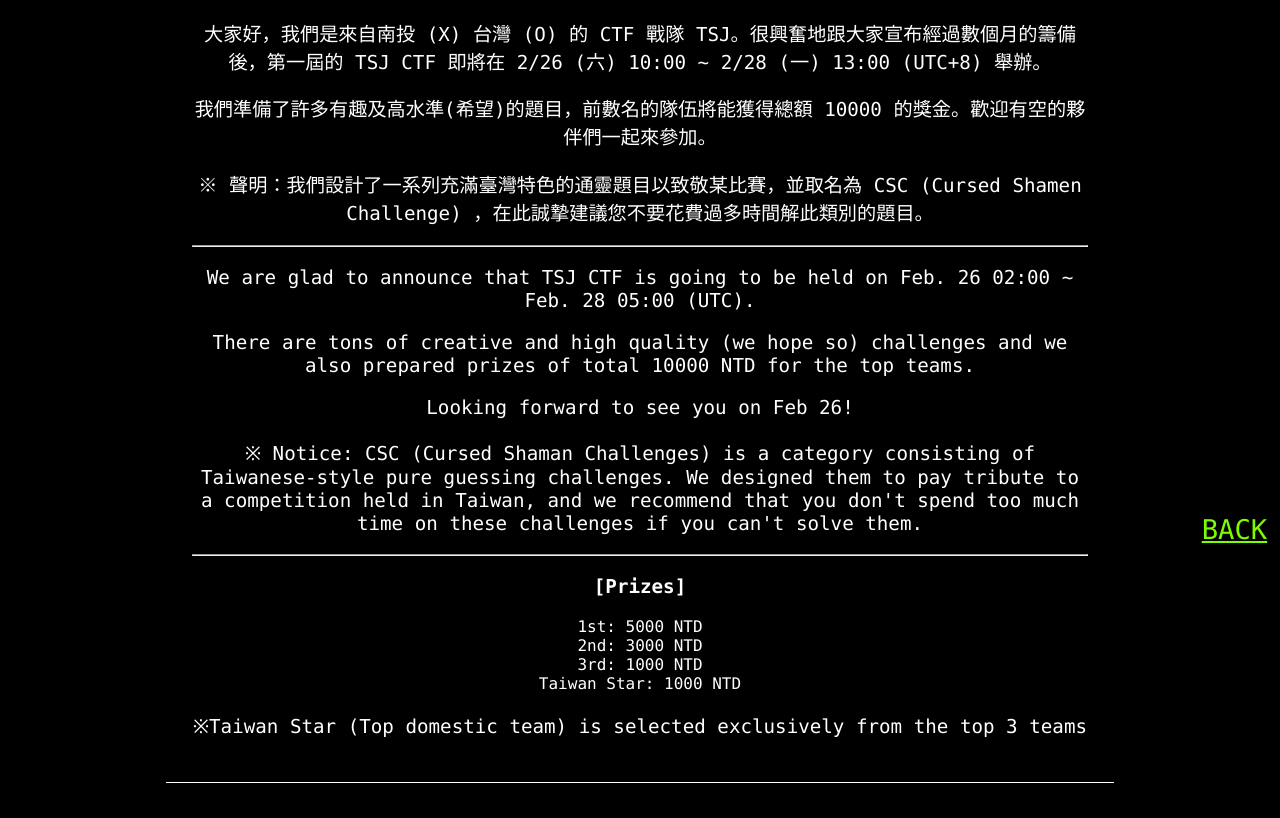
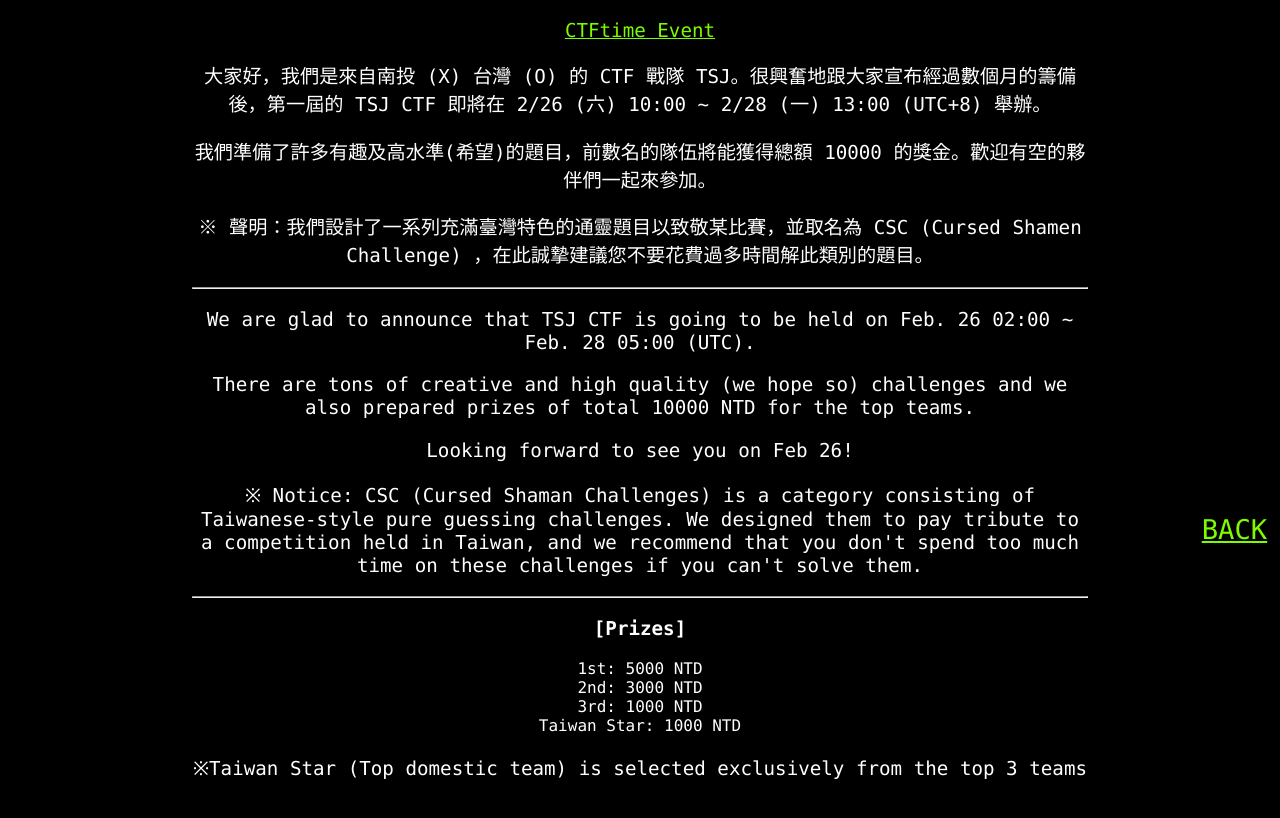
Before and after one commit to XxTSJxX/xxtsjxx.github.io, a plain HTML site: page pages/detail.html in a window 1280 px wide. Shown: the part 228-1046 px from the top of the page. Before the commit the page ends 1011 px from the top, so only its background shows below. Drawn offline with nearby package versions, Linux system fonts and the light colour scheme; a web font is replaced by a local one.

Commit message:
Update detail.html

```diff
--- a/pages/detail.html
+++ b/pages/detail.html
@@ -42,6 +42,7 @@
             <div class="inner">
                 <div class="title"><b>DETAIL</b></div>
                 <div class="detail">
+                    <p class="center"><a href="https://ctftime.org/event/1547">CTFtime Event</a></p>
                     <p class="center">大家好，我們是來自南投 (X) 台灣 (O) 的 CTF 戰隊 TSJ。很興奮地跟大家宣布經過數個月的籌備後，第一屆的 TSJ CTF 即將在 2/26 (六) 10:00 ~ 2/28 (一) 13:00 (UTC+8) 舉辦。</p>
                     <p class="center">我們準備了許多有趣及高水準(希望)的題目，前數名的隊伍將能獲得總額 10000 的獎金。歡迎有空的夥伴們一起來參加。</p>
                     <p class="center">※ 聲明：我們設計了一系列充滿臺灣特色的通靈題目以致敬某比賽，並取名為 CSC (Cursed Shamen Challenge) ，在此誠摯建議您不要花費過多時間解此類別的題目。</p>
```
